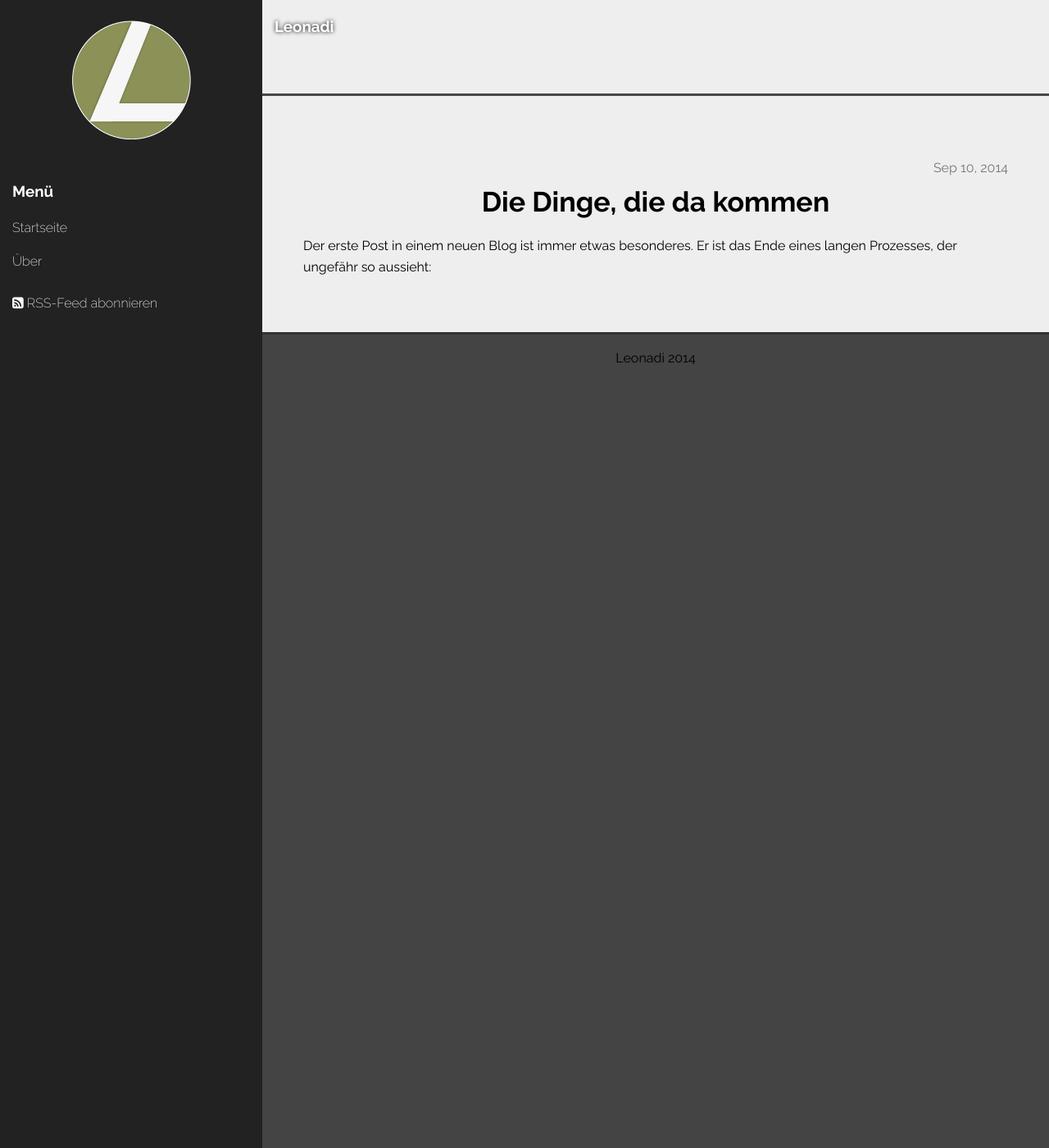
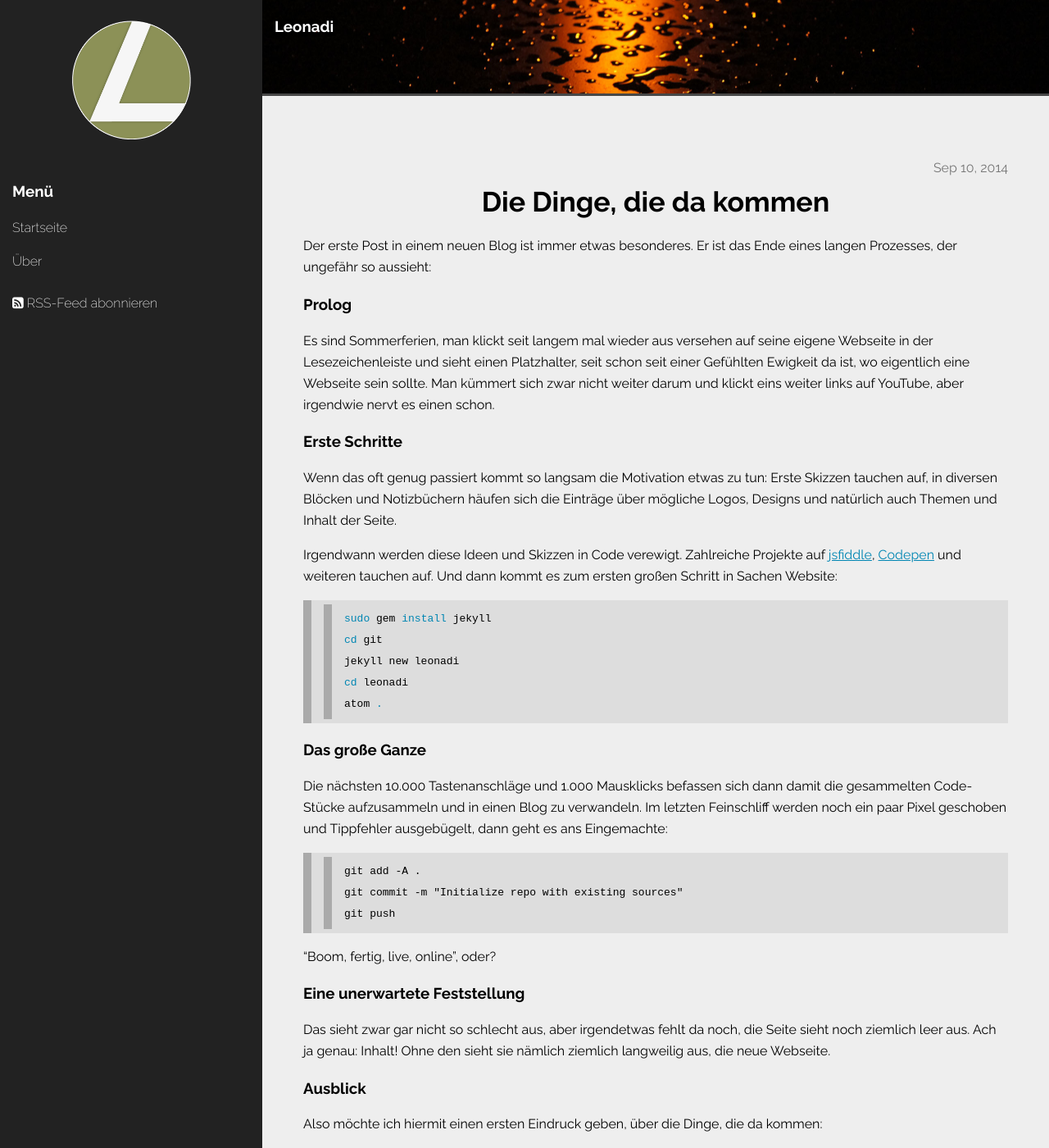
Before and after one commit to LeonAdi/leonadi.github.io, a Jekyll site: the page built from _posts/2014-09-10-die-dinge-die-da-kommen.md, in a window 1280 px wide and 1400 px high, scrolled down 270 px. Shown: the whole window at 82% size. Built offline with Jekyll 4.4.1, drawn with Linux system fonts in a browser that asks for light colours; nearby versions of some CDN libraries; some of the changed text lies outside the part shown.

Commit message:
New Article: Die Dinge, die da kommen

````diff
--- a/_posts/2014-09-10-die-dinge-die-da-kommen.md
+++ b/_posts/2014-09-10-die-dinge-die-da-kommen.md
@@ -3,6 +3,50 @@ layout: post
 title: "Die Dinge, die da kommen"
 date: 2014-09-10
 categories: roadmap
+thumb: /assets/posts/2014-09-10/banner.jpg
 ---
+
 Der erste Post in einem neuen Blog ist immer etwas besonderes.
 Er ist das Ende eines langen Prozesses, der ungefähr so aussieht:
+
+# Prolog
+Es sind Sommerferien, man klickt seit langem mal wieder aus versehen auf seine eigene Webseite in der Lesezeichenleiste und sieht einen Platzhalter, seit schon seit einer Gefühlten Ewigkeit da ist, wo eigentlich eine Webseite sein sollte. Man kümmert sich zwar nicht weiter darum und klickt eins weiter links auf YouTube, aber irgendwie nervt es einen schon.
+
+# Erste Schritte
+Wenn das oft genug passiert kommt so langsam die Motivation etwas zu tun: Erste Skizzen tauchen auf, in diversen Blöcken und Notizbüchern häufen sich die Einträge über mögliche Logos, Designs und natürlich auch Themen und Inhalt der Seite.
+
+Irgendwann werden diese Ideen und Skizzen in Code verewigt. Zahlreiche Projekte auf [jsfiddle](http://jsfiddle.net), [Codepen](http://codepen.io) und weiteren tauchen auf. Und dann kommt es zum ersten großen Schritt in Sachen Website:
+
+```bash
+sudo gem install jekyll
+cd git
+jekyll new leonadi
+cd leonadi
+atom .
+```
+
+# Das große Ganze
+Die nächsten 10.000 Tastenanschläge und 1.000 Mausklicks befassen sich dann damit die gesammelten Code-Stücke aufzusammeln und in einen Blog zu verwandeln. Im letzten Feinschliff werden noch ein paar Pixel geschoben und Tippfehler ausgebügelt, dann geht es ans Eingemachte:
+
+```
+git add -A .
+git commit -m "Initialize repo with existing sources"
+git push
+```
+
+"Boom, fertig, live, online", oder?
+
+# Eine unerwartete Feststellung
+Das sieht zwar gar nicht so schlecht aus, aber irgendetwas fehlt da noch, die Seite sieht noch ziemlich leer aus. Ach ja genau: Inhalt!
+Ohne den sieht sie nämlich ziemlich langweilig aus, die neue Webseite.
+
+# Ausblick
+Also möchte ich hiermit einen ersten Eindruck geben, über die Dinge, die da kommen:
+
+Anfangen wird es wohl mit einer kleinen Reihe für Einsteiger: *Basic Skills* soll sie heißen, gehen soll es dabei um Grundsätzliche Dinge, die jeder "Staatsbürger des Internets" können sollte.
+
+Es wird bestimmt auch mal das ein oder andere mal um IT-Sicherheit gehen, um Webanwendungen und deren Entwicklung, um Netzwerke, Server und wahrscheinlich wird es auch den ein oder anderen Beitrag geben, der mal nichts mit Computern zu tun hat.
+
+Damit verabschiede ich mich auch wieder, und freue mich auf diesen Neuanfang.
+
+*Leon*
--- a/index.html
+++ b/index.html
@@ -10,6 +10,6 @@
       <a class="post-link" href="{{ post.url | prepend: site.baseurl }}">{{ post.title }}</a>
     </h1>
     <p>
-      {{post.content | strip_html | truncatewords: 300}}
+      {{post.content | strip_html | truncatewords: 100}}
     </p>
 {% endfor %}
````
Also changed, not shown: _drafts/2014-09-10-die-dinge-die-da-kommen.md (deleted, +0 -8 lines), _drafts/2014-09-11-basic-skills-markdown.md (+5 -1 lines), _posts/2014-09-11-basic-skills-markdown.md (deleted, +0 -7 lines), assets/posts/2014-09-10/banner.jpg (added), assets/posts/2014-09-11/markdown-logo.png (added), 2 other files.
